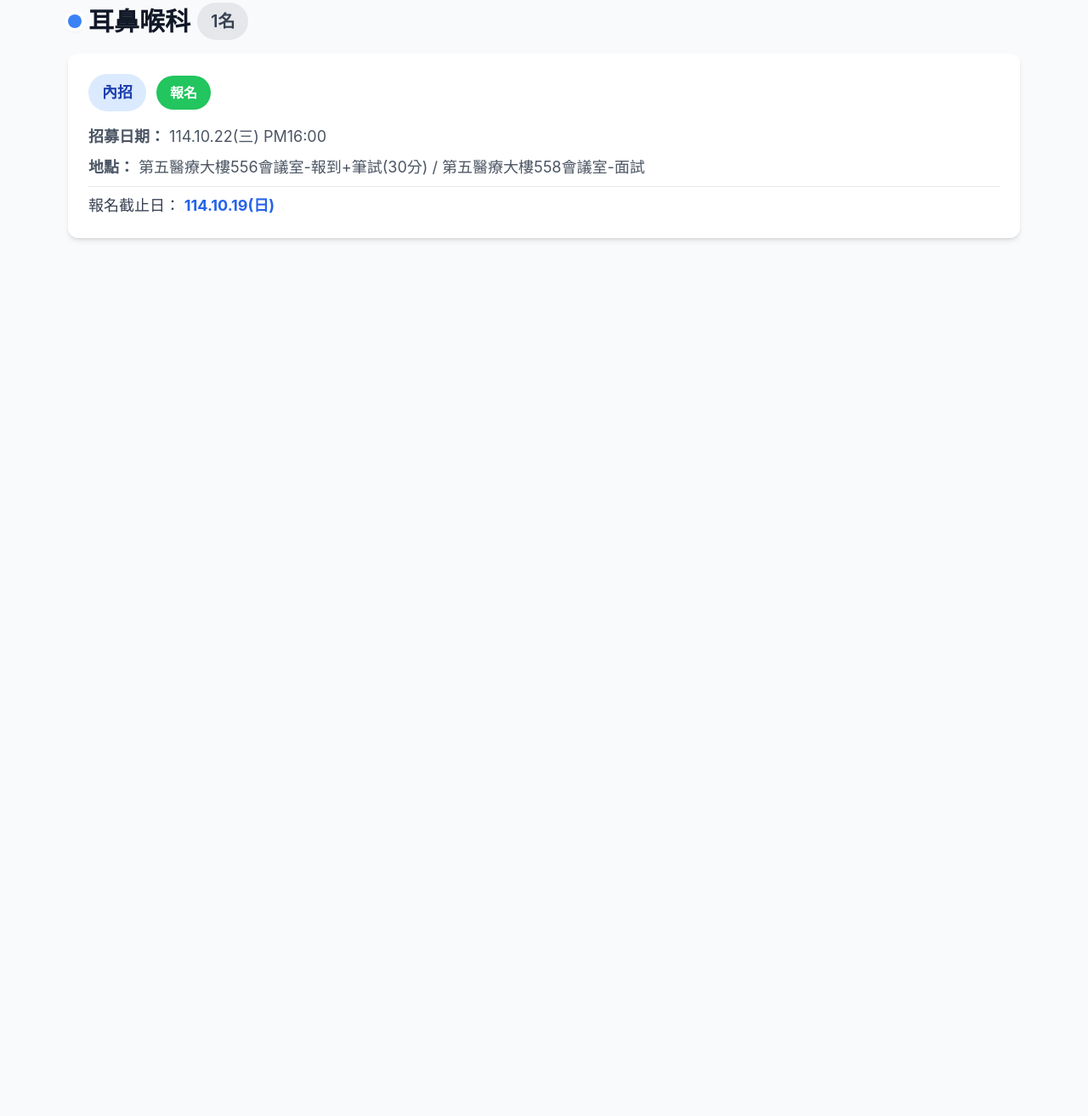
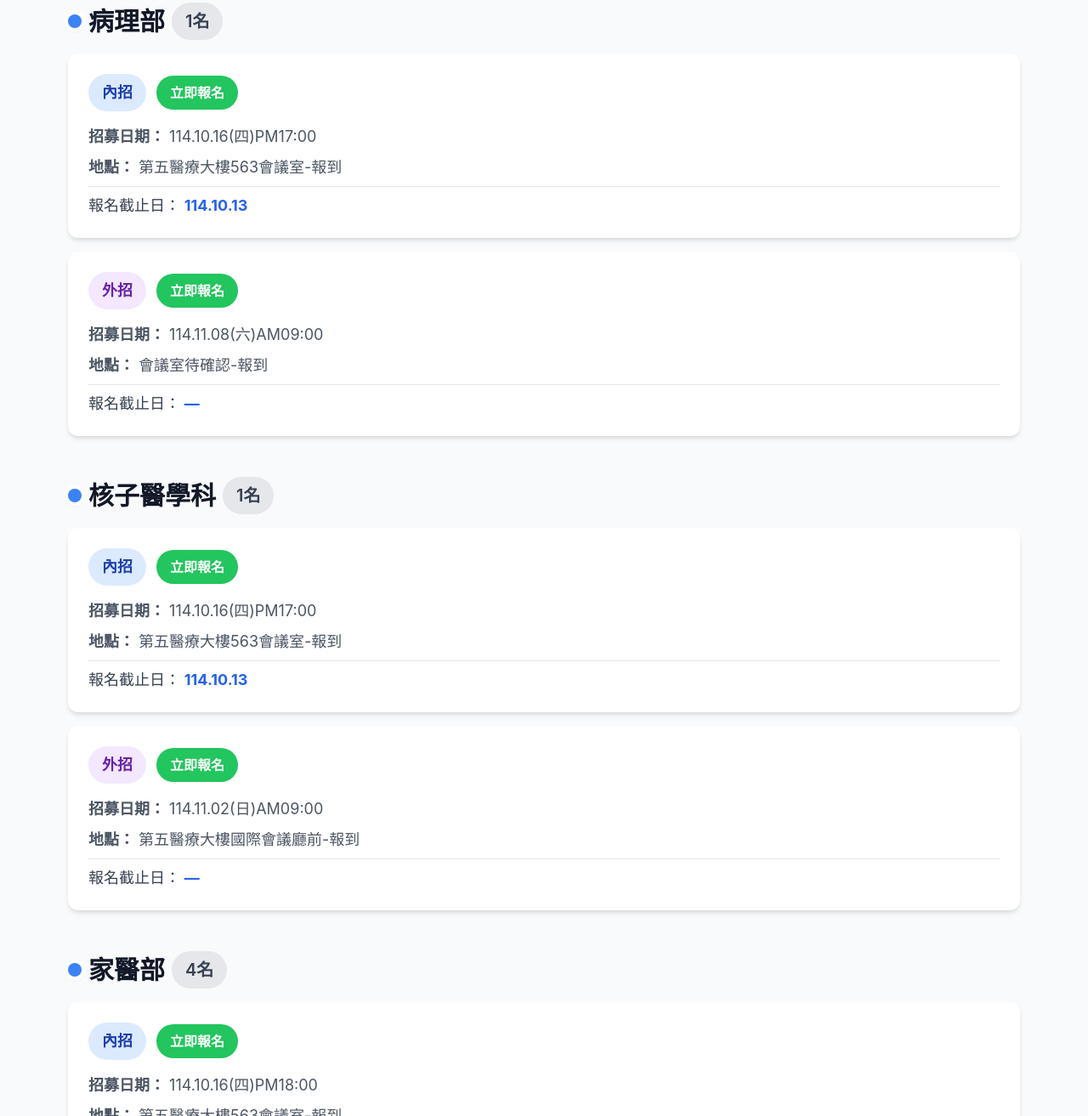
Before and after one commit to chylio/r-recruit, a plain HTML site: page index.html in a window 1280 px wide. Shown: the part 1487-2800 px from the top of the page at 85% size. Before the commit the page ends 1847 px from the top, so only its background shows below. Drawn offline with nearby package versions, Linux system fonts and the light colour scheme.

Commit message:
Update index.html

```diff
--- a/index.html
+++ b/index.html
@@ -29,7 +29,7 @@
         <div class="bg-white p-6 rounded-xl shadow-md mb-8">
             <div class="flex flex-col md:flex-row md:items-center justify-between mb-4">
                 <label for="search" class="text-lg font-medium text-gray-700 mb-2 md:mb-0 md:mr-4">快速搜尋部門：</label>
-                <input type="text" id="search" placeholder="例如：急診醫學部" class="w-full md:w-1/2 p-2 border border-gray-300 rounded-lg focus:outline-none focus:ring-2 focus:ring-blue-500 transition" />
+                <input type="text" id="search" placeholder="例如：急診醫學部" class="w-full md:w-1/2 p-2 border border-gray-300 rounded-lg focus:outline-none focus:ring-2 focus:ring-blue-500 transition">
             </div>
 
             <div class="flex flex-wrap items-center space-x-2 md:space-x-4 mb-4">
@@ -66,6 +66,7 @@
     <script>
         // 招募資訊數據
         const jobsData = [
+            // 耳鼻喉科
             {
                 department: '耳鼻喉科',
                 slots: '1名',
@@ -76,6 +77,7 @@
                 eventDate: new Date('2025-10-22'),
                 deadlineDate: new Date('2025-10-19')
             },
+            // 急診醫學部
             {
                 department: '急診醫學部',
                 slots: '4名',
@@ -96,6 +98,7 @@
                 eventDate: new Date('2025-10-12'),
                 deadlineDate: new Date('2025-10-08')
             },
+            // 婦產部
             {
                 department: '婦產部',
                 slots: '1-2名',
@@ -115,8 +118,81 @@
                 deadline: '114.10.13(一)',
                 eventDate: new Date('2025-11-02'),
                 deadlineDate: new Date('2025-10-13')
+            },
+            // 家醫部
+            {
+                department: '家醫部',
+                slots: '4名',
+                type: '內招',
+                datetime: '114.10.16(四)PM18:00',
+                location: '第五醫療大樓563會議室-報到',
+                deadline: '114.10.13',
+                eventDate: new Date('2025-10-16T18:00:00'),
+                deadlineDate: new Date('2025-10-13')
+            },
+            {
+                department: '家醫部',
+                slots: '4名',
+                type: '外招',
+                datetime: '114.11.02(日)AM09:00',
+                location: '第五醫療大樓國際會議廳前-報到',
+                deadline: '',
+                eventDate: new Date('2025-11-02T09:00:00'),
+                deadlineDate: null
+            },
+            // 病理部
+            {
+                department: '病理部',
+                slots: '1名',
+                type: '內招',
+                datetime: '114.10.16(四)PM17:00',
+                location: '第五醫療大樓563會議室-報到',
+                deadline: '114.10.13',
+                eventDate: new Date('2025-10-16T17:00:00'),
+                deadlineDate: new Date('2025-10-13')
+            },
+            {
+                department: '病理部',
+                slots: '1名',
+                type: '外招',
+                datetime: '114.11.08(六)AM09:00',
+                location: '會議室待確認-報到',
+                deadline: '',
+                eventDate: new Date('2025-11-08T09:00:00'),
+                deadlineDate: null
+            },
+            // 核子醫學科
+            {
+                department: '核子醫學科',
+                slots: '1名',
+                type: '內招',
+                datetime: '114.10.16(四)PM17:00',
+                location: '第五醫療大樓563會議室-報到',
+                deadline: '114.10.13',
+                eventDate: new Date('2025-10-16T17:00:00'),
+                deadlineDate: new Date('2025-10-13')
+            },
+            {
+                department: '核子醫學科',
+                slots: '1名',
+                type: '外招',
+                datetime: '114.11.02(日)AM09:00',
+                location: '第五醫療大樓國際會議廳前-報到',
+                deadline: '',
+                eventDate: new Date('2025-11-02T09:00:00'),
+                deadlineDate: null
             }
         ];
+
+        // 容額合併
+        const combinedSlots = {
+            '急診醫學部': '4名',
+            '婦產部': '1-2名',
+            '耳鼻喉科': '1名',
+            '家醫部': '4名',
+            '病理部': '1名',
+            '核子醫學科': '1名'
+        };
 
         // DOM 元素
         const jobsContainer = document.getElementById('jobs-container');
@@ -130,11 +206,6 @@
         let currentDeptFilter = '全部';
         let currentSearchQuery = '';
         const 报名网址 = "https://www.chimei.org.tw/%e4%ba%ba%e5%8a%9b%e6%8b%9b%e5%8b%9f/jobList.aspx";
-        const combinedSlots = {
-            '急診醫學部': '4名',
-            '婦產部': '1-2名',
-            '耳鼻喉科': '1名'
-        };
 
         // 動態生成科別篩選按鈕
         function generateDeptFilters() {
@@ -179,7 +250,7 @@
 
                     // 修正：header 以 flex row 顯示，左側圓圈和標題並排
                     const slotTag = `<span class="text-xl font-semibold rounded-full px-4 py-2 bg-gray-200 text-gray-700 ml-2">${combinedSlots[department]}</span>`;
-                    const isCardExpired = departmentJobs.every(job => job.deadlineDate < new Date());
+                    const isCardExpired = departmentJobs.every(job => job.deadlineDate && job.deadlineDate < new Date());
                     const dotColor = isCardExpired ? 'bg-red-500' : 'bg-blue-500';
 
                     const headerHtml = `
@@ -195,17 +266,19 @@
                     let jobListHtml = '';
                     departmentJobs.forEach(job => {
                         const today = new Date();
-                        const isExpired = job.deadlineDate < today;
+                        // 處理沒有截止日的外招（表示未截止）
+                        const isExpired = job.deadlineDate ? (job.deadlineDate < today) : false;
                         const expiredClass = isExpired ? 'opacity-50' : '';
 
                         let statusTagHtml = '';
                         if (isExpired) {
                             statusTagHtml = `<span class="inline-block px-4 py-2 rounded-full text-base font-semibold text-white bg-red-500">已截止</span>`;
+                        } else if (job.type === '外招' && !job.deadline) {
+                            statusTagHtml = `<a href="${报名网址}" target="_blank" class="inline-block px-4 py-2 rounded-full text-base font-semibold text-white bg-green-500 hover:bg-green-600 transition">立即報名</a>`;
                         } else {
-                            statusTagHtml = `<a href="${报名网址}" target="_blank" class="inline-block px-4 py-2 rounded-full text-base font-semibold text-white bg-green-500 hover:bg-green-600 transition">報名</a>`;
+                            statusTagHtml = `<a href="${报名网址}" target="_blank" class="inline-block px-4 py-2 rounded-full text-base font-semibold text-white bg-green-500 hover:bg-green-600 transition">立即報名</a>`;
                         }
 
-                        // 報名按鈕往前移到內招、外招標籤後面
                         jobListHtml += `
                             <div class="bg-white p-6 rounded-xl shadow-md w-full transition-all transform hover:scale-[1.02] ${expiredClass} mb-4">
                                 <div class="flex items-center mb-4">
@@ -227,7 +300,7 @@
                                     <div class="flex items-center justify-between text-gray-700">
                                         <span class="font-medium">報名截止日：
                                             <span class="${isExpired ? 'text-red-500' : 'text-blue-600 font-bold'}">
-                                                ${job.deadline}
+                                                ${job.deadline ? job.deadline : (job.type === '外招' ? '—' : '')}
                                             </span>
                                         </span>
                                     </div>
```
